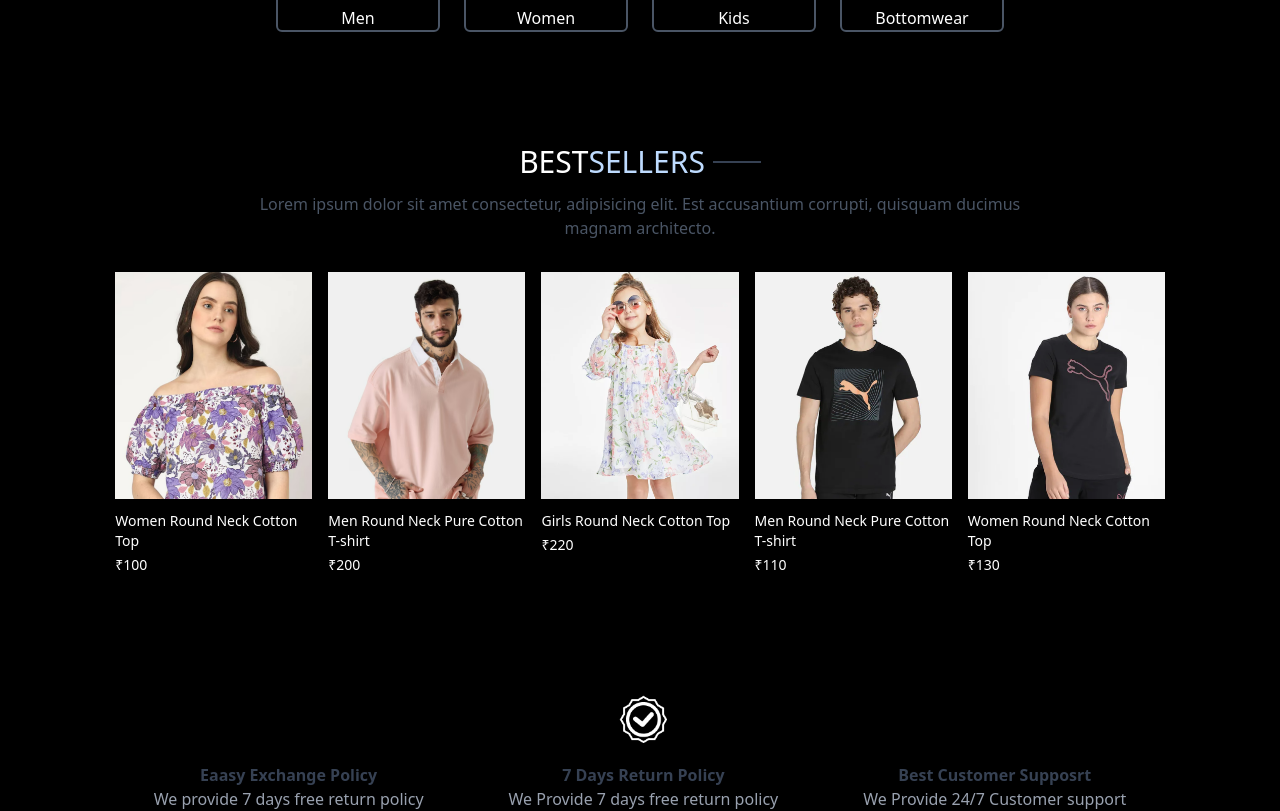
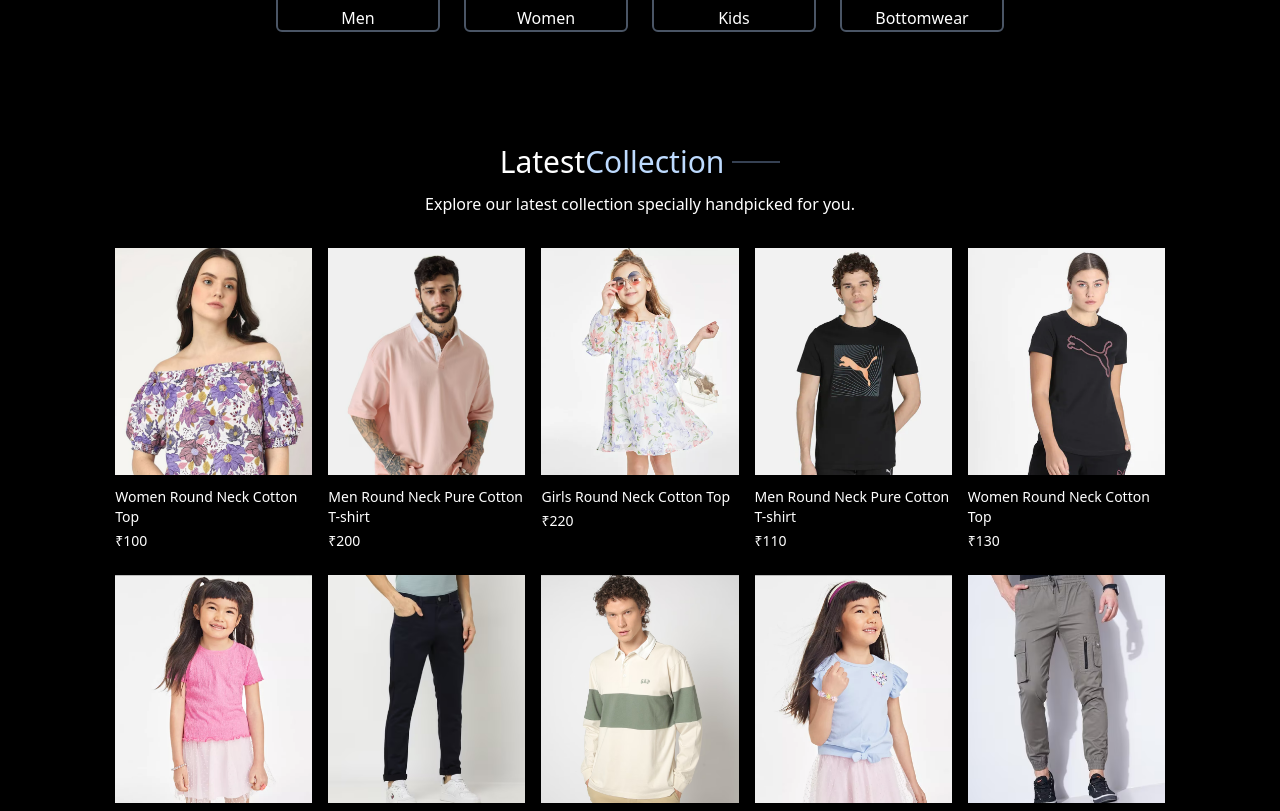
Before and after one commit to Saikatcoder/Choth-brand, a React (Vite) app: page / in a window 1280 px wide. Shown: the part 616-1427 px from the top of the page. Built offline with nearby package versions, Linux system fonts and the light colour scheme.

Commit message:
degine change

```diff
--- a/src/App.jsx
+++ b/src/App.jsx
@@ -14,6 +14,8 @@ import Footer from "./components/Footer";
 import SearchBar from "./components/SearchBar";
 import { ToastContainer } from "react-toastify";
 import 'react-toastify/dist/ReactToastify.css'
+import CategoryPage from "./pages/CategoryPage";
+
 const App = () => {
   return (
     <div className="px-4 sm:px-[5vw] md:px=[7vw] lg:px-[9vw] bg-black">
@@ -23,6 +25,7 @@ const App = () => {
       <Routes>
         <Route path="/" element={<Home />} />
         <Route path="/collection" element={<Collection />} />
+       <Route path="/category/:category" element={<CategoryPage />} />
         <Route path="/about" element={<About />} />
         <Route path="/contact" element={<Contact />} />
         <Route path="/product/:productId" element={<Product />} />
--- /dev/null
+++ b/src/components/CatagorySection.jsx
@@ -0,0 +1,40 @@
+import React, { useContext } from "react";
+import { useNavigate } from "react-router-dom";
+import { Shopcontext } from "../context/ShopContext";
+
+const categories = ["Men", "Women", "Kids", "Bottomwear"];
+
+const CategorySection = () => {
+  const navigate = useNavigate();
+  const { products } = useContext(Shopcontext);
+
+  const getCategoryImage = (category) => {
+    const product = products.find((item) => item.category === category);
+    return product ? product.image[0] : "https://via.placeholder.com/300x400";
+  };
+const handleClick = (category) => {
+  navigate(`/category/${category.toLowerCase()}`);
+};
+
+
+  return (
+    <div className="flex flex-wrap justify-center gap-6 py-10">
+      {categories.map((cat, index) => (
+        <div
+          key={index}
+          onClick={() => handleClick(cat)}
+          className="cursor-pointer overflow-hidden rounded-md border-2 border-gray-600 hover:border-white transition"
+        >
+          <img
+            src={getCategoryImage(cat)}
+            alt={cat}
+            className="w-40 h-52 object-cover hover:scale-105 transition-transform duration-300"
+          />
+          <p className="text-center text-white mt-2 font-medium">{cat}</p>
+        </div>
+      ))}
+    </div>
+  );
+};
+
+export default CategorySection;
--- a/src/components/LatestCollection.jsx
+++ b/src/components/LatestCollection.jsx
@@ -1,38 +1,44 @@
-import React, { useContext } from "react";
-import { useNavigate } from "react-router-dom";
+import React, { useContext, useEffect, useState } from "react";
 import { Shopcontext } from "../context/ShopContext";
-
-const categories = ["Men", "Women", "Kids", "Bottomwear"];
+import Title from "../components/Title";
+import ProductItem from "./ProductItem";
+import { useParams } from "react-router-dom";
 
 const LatestCollection = () => {
-  const navigate = useNavigate();
   const { products } = useContext(Shopcontext);
+  const [latestProducts, setLatestProducts] = useState([]);
 
-  const getCategoryImage = (category) => {
-    const product = products.find((item) => item.category === category);
-    return product ? product.image[0] : "https://via.placeholder.com/300x400";
-  };
+  const { category } = useParams(); // eg: /collection/Men
 
-  const handleClick = (category) => {
-    navigate(`/collection?category=${category}`);
-  };
+  useEffect(() => {
+    let filtered = products;
+
+    if (category) {
+      filtered = products.filter((item) => item.category === category);
+    }
+
+    setLatestProducts(filtered.slice(0, 10));
+  }, [products, category]);
 
   return (
-    <div className="flex flex-wrap justify-center gap-6 py-10">
-      {categories.map((cat, index) => (
-        <div
-          key={index}
-          onClick={() => handleClick(cat)}
-          className="cursor-pointer overflow-hidden rounded-md border-2 border-gray-600 hover:border-white transition"
-        >
-          <img
-            src={getCategoryImage(cat)}
-            alt={cat}
-            className="w-40 h-52 object-cover hover:scale-105 transition-transform duration-300"
+    <div className="my-10">
+      <div className="text-center py-8 text-3xl">
+        <Title text1={category || "Latest"} text2={"Collection"} />
+        <p className="w-3/4 m-auto text-xs sm:text-sm md:text-base text-white">
+          Explore our latest {category || ""} collection specially handpicked for you.
+        </p>
+      </div>
+      <div className="grid grid-cols-2 sm:grid-cols-3 md:grid-cols-4 lg:grid-cols-5 gap-4 gap-y-6">
+        {latestProducts.map((item, index) => (
+          <ProductItem
+            key={index}
+            id={item._id}
+            image={item.image}
+            name={item.name}
+            price={item.price}
           />
-          <p className="text-center text-white mt-2 font-medium">{cat}</p>
-        </div>
-      ))}
+        ))}
+      </div>
     </div>
   );
 };
--- /dev/null
+++ b/src/components/backupfile.jsx
@@ -0,0 +1,40 @@
+import React, { useContext } from "react";
+import { useNavigate } from "react-router-dom";
+import { Shopcontext } from "../context/ShopContext";
+
+const categories = ["Men", "Women", "Kids", "Bottomwear"];
+
+const LatestCollection = () => {
+  const navigate = useNavigate();
+  const { products } = useContext(Shopcontext);
+
+  const getCategoryImage = (category) => {
+    const product = products.find((item) => item.category === category);
+    return product ? product.image[0] : "https://via.placeholder.com/300x400";
+  };
+
+  const handleClick = (category) => {
+    navigate(`/collection?category=${category}`);
+  };
+
+  return (
+    <div className="flex flex-wrap justify-center gap-6 py-10">
+      {categories.map((cat, index) => (
+        <div
+          key={index}
+          onClick={() => handleClick(cat)}
+          className="cursor-pointer overflow-hidden rounded-md border-2 border-gray-600 hover:border-white transition"
+        >
+          <img
+            src={getCategoryImage(cat)}
+            alt={cat}
+            className="w-40 h-52 object-cover hover:scale-105 transition-transform duration-300"
+          />
+          <p className="text-center text-white mt-2 font-medium">{cat}</p>
+        </div>
+      ))}
+    </div>
+  );
+};
+
+export default LatestCollection;
--- /dev/null
+++ b/src/pages/CategoryPage.jsx
@@ -0,0 +1,85 @@
+import React, { useContext, useEffect, useState } from "react";
+import { useParams } from "react-router-dom";
+import { Shopcontext } from "../context/ShopContext";
+import ProductItem from "../components/ProductItem";
+import Title from "../components/Title";
+
+const CategoryPage = () => {
+  const {products } = useContext(Shopcontext);
+  const { category } = useParams();
+
+  const [selectedSubs, setSelectedSubs] = useState([]);
+  const [filteredProducts, setFilteredProducts] = useState([]);
+
+ const categoryProducts = products.filter(
+  (item) => item.category.toLowerCase() === category.toLowerCase()
+);
+
+
+  const subcategories = [
+    ...new Set(categoryProducts.map((item) => item.subCategory))
+  ];
+
+  useEffect(() => {
+    if (selectedSubs.length === 0) {
+      setFilteredProducts(categoryProducts);
+    } else {
+      setFilteredProducts(
+        categoryProducts.filter((item) =>
+          selectedSubs.includes(item.subCategory)
+        )
+      );
+    }
+  }, [selectedSubs, category]);
+
+
+  const toggleFilter = (sub) => {
+    setSelectedSubs((prev) =>
+      prev.includes(sub) ? prev.filter((s) => s !== sub) : [...prev, sub]
+    );
+  };
+
+  return (
+    <div className="flex flex-col sm:flex-row gap-8 pt-10 border-t">
+      {/* Filter Sidebar */}
+      <div className="min-w-60 text-white">
+        <p className="text-2xl mb-4 font-semibold capitalize">{category} Filters</p>
+        <div className="border p-4 rounded-md">
+          <p className="mb-2 font-medium text-sm text-white">Subcategories</p>
+          <div className="flex flex-col gap-2 text-white text-sm">
+            {subcategories.map((sub, idx) => (
+              <label key={idx} className="flex items-center gap-2 text-2xl">
+                <input
+                  type="checkbox"
+                  className="w-4 h-4"
+                  value={sub}
+                  checked={selectedSubs.includes(sub)}
+                  onChange={() => toggleFilter(sub)}
+                />
+                {sub}
+              </label>
+            ))}
+          </div>
+        </div>
+      </div>
+
+      {/* Product List */}
+      <div className="flex-1">
+        <Title  text1={category.toUpperCase()} text2={'PRODUCT'} />
+        <div className="grid grid-cols-2 sm:grid-cols-3 md:grid-cols-4 gap-4 mt-4">
+          {filteredProducts.map((item) => (
+            <ProductItem
+              key={item._id}
+              id={item._id}
+              name={item.name}
+              price={item.price}
+              image={item.image}
+            />
+          ))}
+        </div>
+      </div>
+    </div>
+  );
+};
+
+export default CategoryPage;
--- a/src/pages/Collection.jsx
+++ b/src/pages/Collection.jsx
@@ -4,6 +4,8 @@ import { assets } from "../assets/frontend_assets/assets";
 import Title from "../components/Title";
 import ProductItem from "../components/ProductItem";
 import { useLocation } from "react-router-dom";
+
+
 
 // Inside your component
 
@@ -94,7 +96,7 @@ useEffect(() => {
           }}
           className="my-2 text-2xl flex items-center cursor-pointer gap-2 text-white "
         >
-          FILTERS
+          CATEGORIES
           <img
             src={assets.dropdown_icon}
             className={`h-3 sm:hidden ${showFilter ? "rotate-90" : ""}`}
@@ -139,7 +141,7 @@ useEffect(() => {
 
           {/* Subcategory Filter */}
           <div className="border pl-5 py-3 my-5 text-white">
-            <p className="mb-3 text-sm font-medium">TYPE</p>
+            <p className="mb-3 text-sm font-medium">SUB CAEGORIES</p>
             <div className="flex flex-col gap-2 text-sm font-light text-white">
               <p className="gap-2 flex sm:text-xl text-2xl text-white">
                 <input
--- a/src/pages/Home.jsx
+++ b/src/pages/Home.jsx
@@ -4,11 +4,13 @@ import LatestCollection from "../components/LatestCollection";
 import BestSheller from "../components/BestSheller";
 import OurPolicy from "../components/OurPolicy";
 import NewsletterBox from "../components/NewsletterBox";
+import CategorySection from "../components/CatagorySection";
 
 const Home = () => {
   return (
     <div>
       <Hero />
+      <CategorySection/>
       <LatestCollection />
       <BestSheller />
       <OurPolicy />
```
